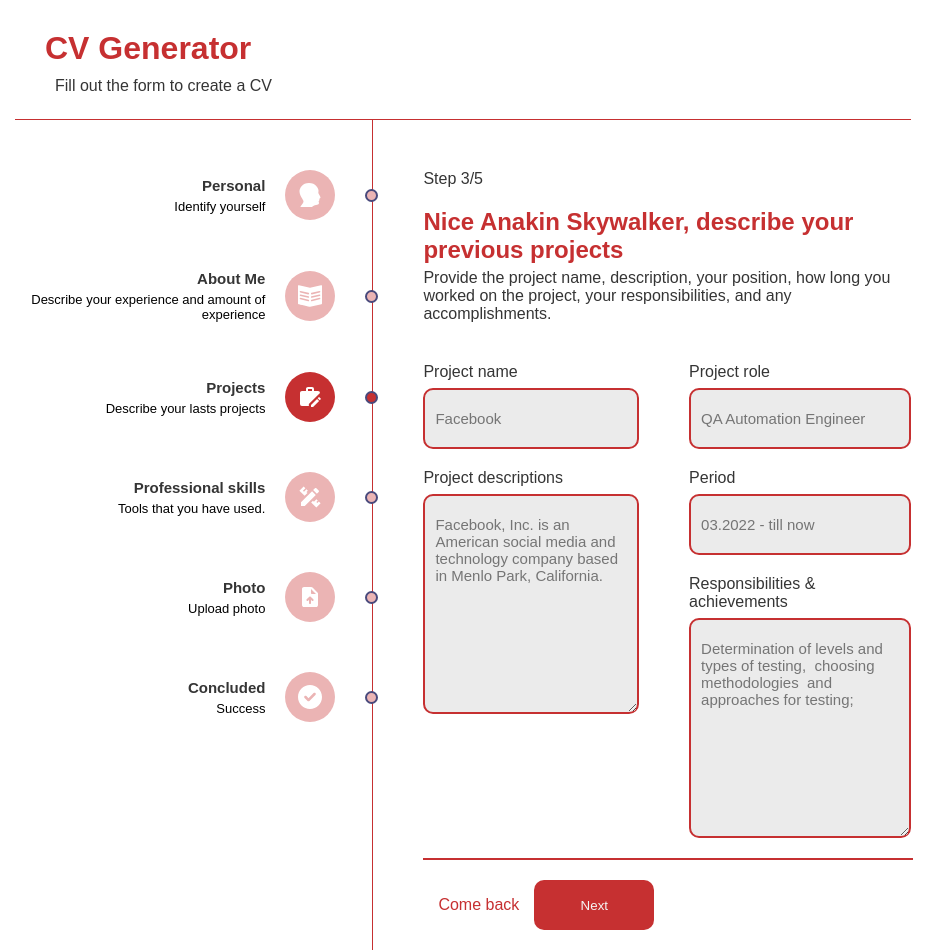
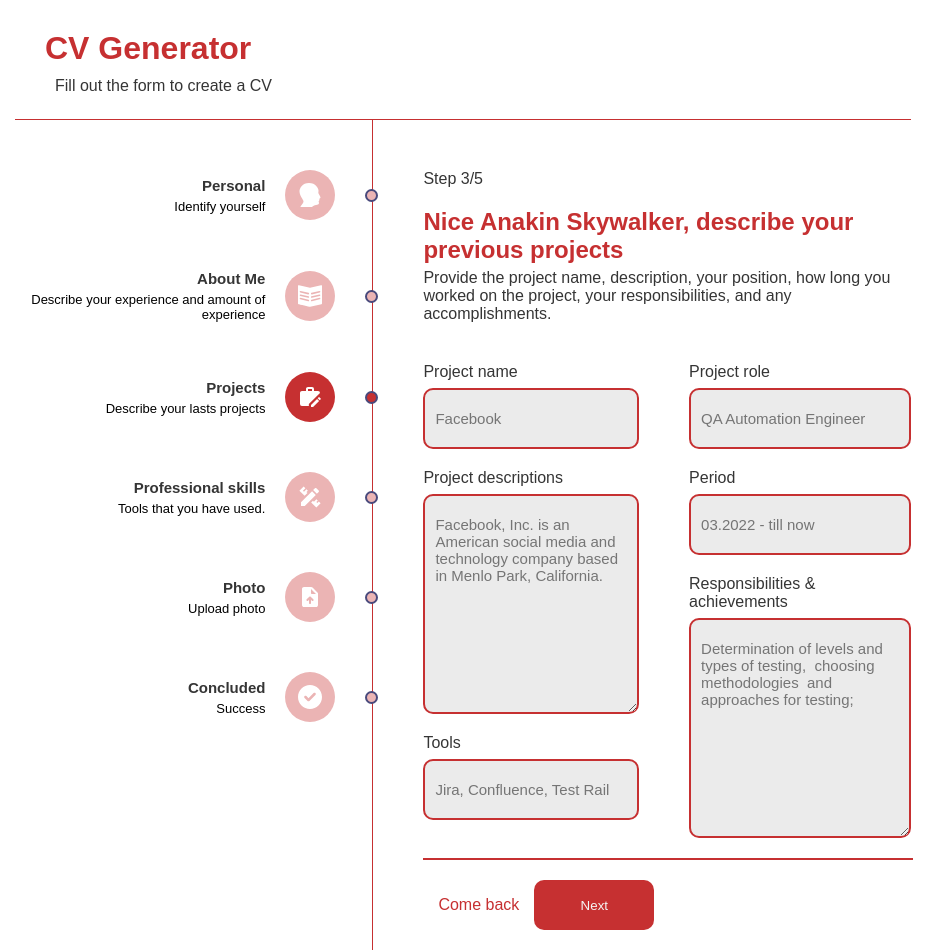
Before and after one commit to NikitaRadzkov/cv-creator, a React (Create React App) app in the folder client/: page /step3 in a window 1280 px wide. Shown: the whole page, without its empty margins (177-1121 px from the left). Built offline with nearby package versions, Linux system fonts and the light colour scheme; a web font is replaced by a local one.

Commit message:
Add new input for project tools

```diff
--- a/client/src/context/slices/formSlice.ts
+++ b/client/src/context/slices/formSlice.ts
@@ -8,6 +8,7 @@ interface IProject {
   role: string;
   period: string;
   responsibilities: string;
+  tools: string;
   [key: string]: string | number;
 }
 
@@ -55,7 +56,7 @@ const initialState: State = {
   education: 'Higher Education in Computer Science and Software Engineering',
   languageProficiency: [],
   domains: [],
-  projects: [{ id: 1, name: '', description: '', role: '', period: '', responsibilities: '' }],
+  projects: [{ id: 1, name: '', description: '', role: '', period: '', responsibilities: '', tools: '' }],
   skills: [{ id: 1, name: '', description: '' }],
   mainPageTitle: 'QA Engineer with 5 years of experience.',
   mainPageExperience: 'Highly skilled and motivated QA specialist with 5 years of experience in commercial projects.',
--- a/client/src/pages/Projects/index.tsx
+++ b/client/src/pages/Projects/index.tsx
@@ -39,7 +39,8 @@ export const Projects: FC = () => {
       description: '',
       role: '',
       period: '',
-      responsibilities: ''
+      responsibilities: '',
+      tools: ''
     };
     dispatch(addProject(newProject));
   };
@@ -96,6 +97,13 @@ export const Projects: FC = () => {
                   value={project.description}
                   onChange={e => handleChange('description', project.id, e.target.value)}
                 />
+                <Input
+                  label="Tools"
+                  value={project.tools}
+                  placeholder="Jira, Confluence, Test Rail"
+                  className="component-wrapper-tools"
+                  handleChange={e => handleChange('tools', project.id, e.target.value)}
+                />
               </div>
               <div className="component-wrapper-right">
                 <Input
--- a/client/src/pages/Projects/styles.ts
+++ b/client/src/pages/Projects/styles.ts
@@ -105,4 +105,8 @@ export const Container = styled.div`
   .component-footer {
     margin-bottom: 20px;
   }
+
+  .component-wrapper-tools label {
+    margin-top: 20px;
+  }
 `;
```
